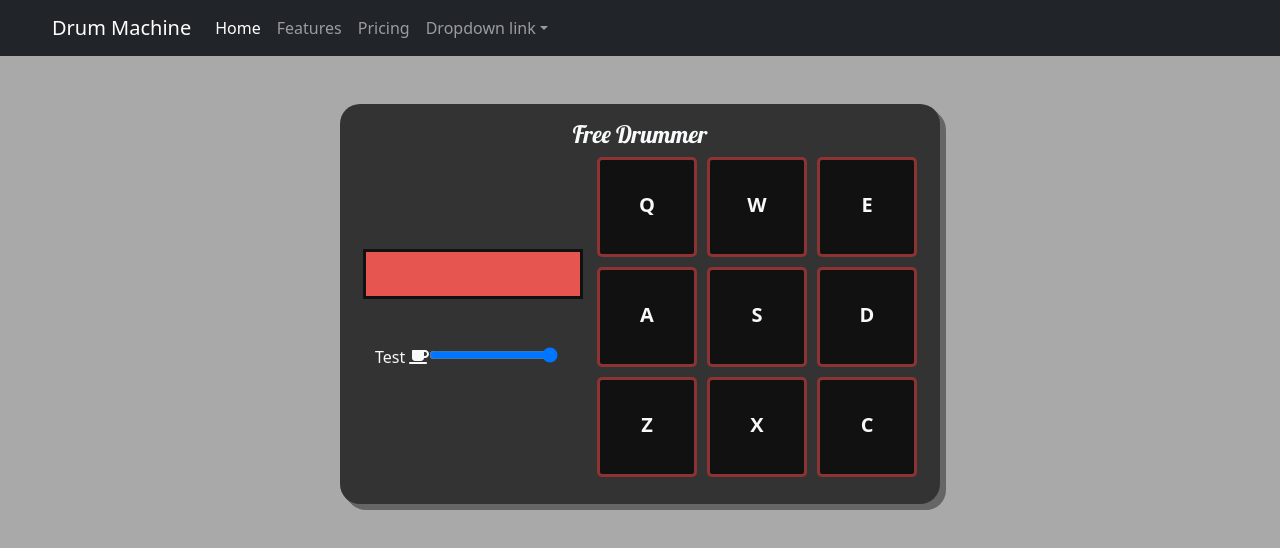
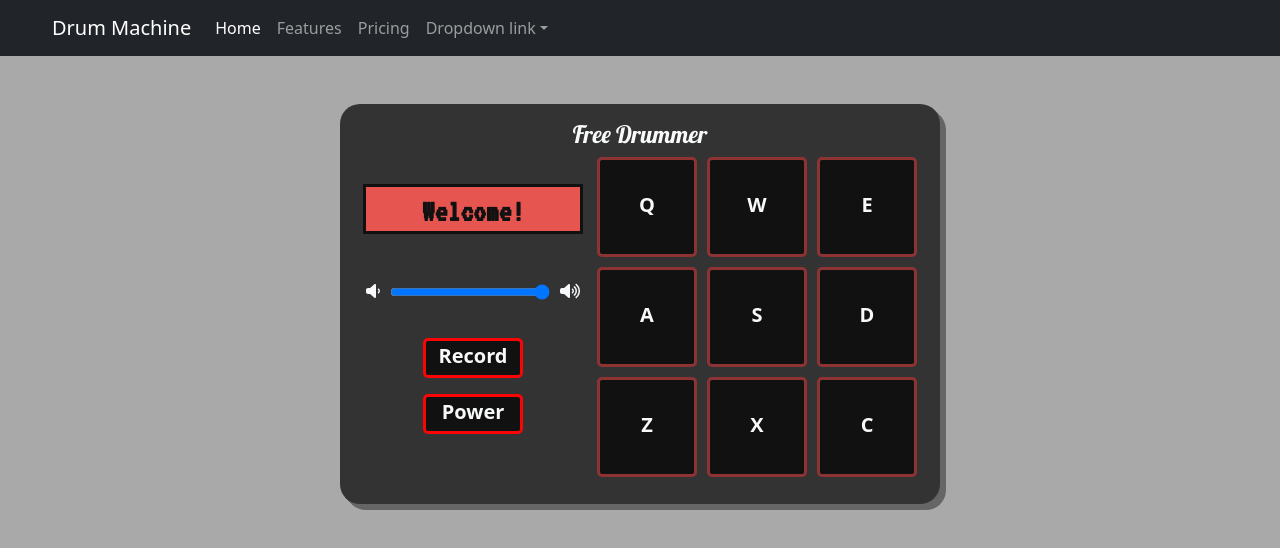
Before and after one commit to PLCoster/fcc_frontendlibs_project3, a React app: page / in a window 1280 px wide. Shown: the top 548 px of the page. Built offline with nearby package versions, Linux system fonts and the light colour scheme.

Commit message:
Added power button and record button to control panel, power functionality added
Drum Machine now has power on and power off states, when power is off,
drum machine does not respond to drum pad inputs etc

```diff
--- a/src/components/ControlsDisplay.jsx
+++ b/src/components/ControlsDisplay.jsx
@@ -1,17 +1,24 @@
 import React from 'react';
 
 import { FontAwesomeIcon } from '@fortawesome/react-fontawesome';
-import { faCoffee } from '@fortawesome/free-solid-svg-icons';
+import { faVolumeLow, faVolumeHigh } from '@fortawesome/free-solid-svg-icons';
 
-function ControlsDisplay({ displayMessage, volume, handleVolumeChange }) {
+function ControlsDisplay({
+  displayMessage,
+  volume,
+  handleVolumeChange,
+  power,
+  handlePowerChange,
+}) {
   return (
     <div id="controls-container">
-      <div id="display">{displayMessage}</div>
-      <div>
-        Test <FontAwesomeIcon icon={faCoffee} />
+      <div id="display" className={`${power ? 'active' : ''}`}>
+        {displayMessage}
+      </div>
+      <div className="mt-5">
+        <FontAwesomeIcon icon={faVolumeLow} className="vol-icon" />
         <input
           id="volume-control"
-          className="mt-5"
           type="range"
           min="0"
           max="100"
@@ -19,9 +26,29 @@ function ControlsDisplay({ displayMessage, volume, handleVolumeChange }) {
           value={volume}
           aria-label="volume"
         />
-        <i class="fas fa-volume-up"></i>
+        <FontAwesomeIcon icon={faVolumeHigh} className="vol-icon" />
       </div>
-      <i class="fas fa-volume-up"></i>
+      <div id="control-buttons" className="mt-3">
+        <div>
+          <div
+            role="button"
+            className={`control-button ${power ? 'active' : ''} m-3`}
+            tabIndex={0}
+            aria-label="Start/Stop Recording"
+          >
+            Record
+          </div>
+          <div
+            role="button"
+            className={`control-button ${power ? 'active' : ''} m-3`}
+            tabIndex={0}
+            onClick={handlePowerChange}
+            aria-label="Power On/Off"
+          >
+            Power
+          </div>
+        </div>
+      </div>
     </div>
   );
 }
--- a/src/components/DrumMachine.jsx
+++ b/src/components/DrumMachine.jsx
@@ -16,8 +16,27 @@ function DrumMachine() {
     C: false,
   });
 
-  const [displayMessage, setDisplayMessage] = useState('');
+  const [power, setPower] = useState(true);
+  const [displayMessage, setDisplayMessage] = useState('Welcome!');
   const [volume, setVolume] = useState(100);
+
+  const handlePowerChange = () => {
+    const newPower = !power;
+    setPower(newPower);
+
+    // If no power then blank display:
+    if (!newPower) {
+      setDisplayMessage('');
+    } else {
+      setDisplayMessage('Welcome!');
+    }
+  };
+
+  const handleMessageDisplay = (message) => {
+    if (power) {
+      setDisplayMessage(message);
+    }
+  };
 
   const handleVolumeChange = (newVolume) => {
     setVolume(newVolume);
@@ -68,11 +87,14 @@ function DrumMachine() {
           displayMessage={displayMessage}
           volume={volume}
           handleVolumeChange={handleVolumeChange}
+          power={power}
+          handlePowerChange={handlePowerChange}
         />
         <PadDisplay
           pressedKeys={pressedKeys}
-          setDisplayMessage={setDisplayMessage}
+          handleMessageDisplay={handleMessageDisplay}
           volume={volume}
+          power={power}
         />
       </div>
     </div>
--- a/src/components/DrumPad.jsx
+++ b/src/components/DrumPad.jsx
@@ -2,18 +2,29 @@
 /* eslint-disable jsx-a11y/media-has-caption */
 import React, { useState, useEffect, useRef } from 'react';
 
-function DrumPad({ id, src, text, playSound, setDisplayMessage, volume }) {
+function DrumPad({
+  id,
+  src,
+  text,
+  playSound,
+  handleMessageDisplay,
+  volume,
+  power,
+}) {
   const [hit, setHit] = useState('');
 
   const audioRef = useRef();
 
   const playClip = () => {
-    // Reset the Audio Clip if playing then play it:
-    audioRef.current.currentTime = 0;
-    audioRef.current.play();
-    console.log(audioRef.current.volume);
-    setHit('hit');
-    setDisplayMessage(text);
+    // Don't play the clip if power is off
+    if (power) {
+      // Reset the Audio Clip if playing then play it:
+      audioRef.current.currentTime = 0;
+      audioRef.current.play();
+      console.log(audioRef.current.volume);
+      setHit('hit');
+      handleMessageDisplay(text);
+    }
   };
 
   // Play drum pad sound when playSound prop is true, stop when false
--- a/src/components/PadDisplay.jsx
+++ b/src/components/PadDisplay.jsx
@@ -4,7 +4,7 @@ import DrumPad from './DrumPad';
 
 import padAudioInfo from '../assets/audio/audioLoader';
 
-function PadDisplay({ pressedKeys, setDisplayMessage, volume }) {
+function PadDisplay({ pressedKeys, handleMessageDisplay, volume, power }) {
   return (
     <div id="pad-container">
       {padAudioInfo.map(({ id, text, src }) => (
@@ -13,9 +13,10 @@ function PadDisplay({ pressedKeys, setDisplayMessage, volume }) {
           id={id}
           text={text}
           src={src}
-          playSound={pressedKeys[id]}
-          setDisplayMessage={setDisplayMessage}
+          playSound={pressedKeys[id] && power}
+          handleMessageDisplay={handleMessageDisplay}
           volume={volume}
+          power={power}
         />
       ))}
     </div>
--- a/src/scss/_custom.scss
+++ b/src/scss/_custom.scss
@@ -108,6 +108,7 @@ body,
       display: flex;
       flex-direction: column;
       align-items: center;
+      min-height: 100%;
 
       #display {
         font-family: 'VT323';
@@ -116,13 +117,19 @@ body,
         font-weight: 700;
         height: 50px;
         width: 220px;
-        background-color: #e65550;
+        background-color: rgb(141, 51, 51);
         border: 3px solid #111;
       }
 
+      #display.active {
+        background-color: #e65550;
+      }
+
       #volume-control {
+        margin: 0 10px;
+        width: 160px;
+        background-color: #111;
         cursor: pointer;
-        background-color: #111;
       }
 
       #volume-control::-webkit-slider-thumb,
@@ -132,9 +139,35 @@ body,
         width: 25px;
         height: 25px;
         background: #e65550;
-        border: 3px solid #333;
+        border: 3px solid rgb(141, 51, 51);
         border-radius: 0px;
         cursor: pointer;
+      }
+
+      .vol-icon {
+        margin-bottom: 3px;
+      }
+
+      #control-buttons {
+      }
+
+      .control-button {
+        font-size: 20px;
+        font-weight: 600;
+        height: 40px;
+        width: 100px;
+        background-color: #111;
+        border-radius: 5px;
+        border: 3px solid rgb(141, 51, 51);
+      }
+
+      .control-button:hover {
+        cursor: pointer;
+        background-color: #222;
+      }
+
+      .control-button.active {
+        border: 3px solid rgb(250, 5, 5);
       }
     }
   }
--- a/src/scss/application.scss
+++ b/src/scss/application.scss
@@ -3,7 +3,3 @@
 
 /* Import BootStrap Styles */
 @import '~bootstrap/scss/bootstrap';
-
-/* Import FontAwesome Icon Classes */
-$fa-font-path: 'node_modules/@fortawesome/fontawesome-free/webfonts';
-@import 'node_modules/@fortawesome/fontawesome-free/scss/fontawesome';
```
